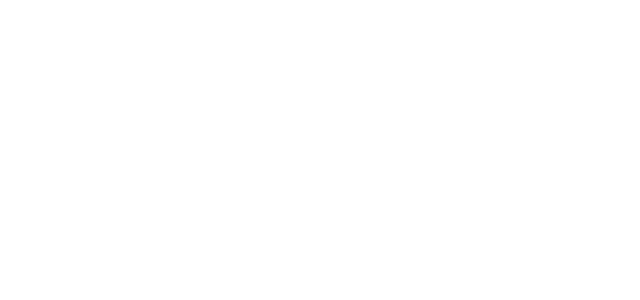
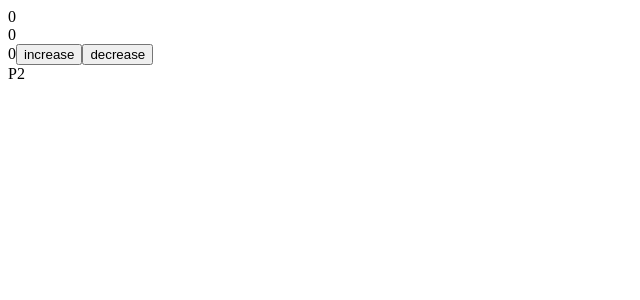
Before and after one commit to HamSungJun/react-beta-docs-follow, a React (Vite) app: page /Counter in a window 1280 px wide. Before the commit this address had no page. Shown: the top 300 px of the page, without its empty margins (0-640 px from the left). Built offline with nearby package versions, Linux system fonts and the light colour scheme.

Commit message:
ADD: useContext

```diff
--- a/src/Router.tsx
+++ b/src/Router.tsx
@@ -1,10 +1,12 @@
 import { Suspense, lazy } from 'react';
 import { BrowserRouter, Routes, Route } from 'react-router-dom';
 import { StaticRouter, StaticRouterProps } from 'react-router-dom/server';
+import CounterProvider from './common/contexts/counter/CounterProvider';
 
 const Home = lazy(() => import('@/pages/Home'));
 const About = lazy(() => import('@/pages/About'));
 const Contact = lazy(() => import('@/pages/Contact'));
+const Counter = lazy(() => import('@/pages/Counter'));
 
 interface IRouter {
   url?: string;
@@ -34,9 +36,12 @@
 );
 
 const AppRoutes = () => (
-  <Routes>
-    <Route path="/" element={<Home />} />
-    <Route path="/About" element={<About />} />
-    <Route path="/Contact" element={<Contact />} />
-  </Routes>
+  <CounterProvider>
+    <Routes>
+      <Route path="/" element={<Home />} />
+      <Route path="/About" element={<About />} />
+      <Route path="/Contact" element={<Contact />} />
+      <Route path="/Counter" element={<Counter />} />
+    </Routes>
+  </CounterProvider>
 );
--- /dev/null
+++ b/src/common/contexts/counter/CounterContext.ts
@@ -0,0 +1,12 @@
+import { createContext } from 'react';
+
+interface ICounterDispatchContext {
+  updateCount: (diff: number) => void;
+}
+
+export const CounterStateContext = createContext<number>(0);
+export const CounterDispatchContext = createContext<ICounterDispatchContext>({
+  updateCount() {
+    return;
+  },
+});
--- /dev/null
+++ b/src/common/contexts/counter/CounterProvider.tsx
@@ -0,0 +1,24 @@
+import {
+  CounterStateContext,
+  CounterDispatchContext,
+} from '@/common/contexts/counter/CounterContext';
+import { PropsWithChildren, useMemo, useState } from 'react';
+
+export default function CounterProvider({ children }: PropsWithChildren) {
+  const [count, setCount] = useState(0);
+  const counterDispatches = useMemo(
+    () => ({
+      updateCount(diff: number) {
+        setCount((prevCount) => prevCount + diff);
+      },
+    }),
+    [],
+  );
+  return (
+    <CounterDispatchContext.Provider value={counterDispatches}>
+      <CounterStateContext.Provider value={count}>
+        {children}
+      </CounterStateContext.Provider>
+    </CounterDispatchContext.Provider>
+  );
+}
--- /dev/null
+++ b/src/common/contexts/counter/useCounter.ts
@@ -0,0 +1,14 @@
+import { useContext } from 'react';
+import {
+  CounterDispatchContext,
+  CounterStateContext,
+} from '@/common/contexts/counter/CounterContext';
+
+export default function useCounter() {
+  const count = useContext(CounterStateContext);
+  const { updateCount } = useContext(CounterDispatchContext);
+  return {
+    count,
+    updateCount,
+  };
+}
--- /dev/null
+++ b/src/counter/components/C1.tsx
@@ -0,0 +1,25 @@
+import useCounter from '@/common/contexts/counter/useCounter';
+
+export default function C1() {
+  const { count, updateCount } = useCounter();
+  console.log('C1');
+  return (
+    <div>
+      {count}
+      <button
+        onClick={() => {
+          updateCount(1);
+        }}
+      >
+        increase
+      </button>
+      <button
+        onClick={() => {
+          updateCount(-1);
+        }}
+      >
+        decrease
+      </button>
+    </div>
+  );
+}
--- /dev/null
+++ b/src/counter/components/P1.tsx
@@ -0,0 +1,13 @@
+import C1 from '@/counter/components/C1';
+import useCounter from '@/common/contexts/counter/useCounter';
+
+export default function P1() {
+  const { count } = useCounter();
+  console.log('P1');
+  return (
+    <div>
+      {count}
+      <C1 />
+    </div>
+  );
+}
--- /dev/null
+++ b/src/counter/components/P2.tsx
@@ -0,0 +1,4 @@
+export default function P2() {
+  console.log('P2');
+  return <div>P2</div>;
+}
--- /dev/null
+++ b/src/pages/Counter.tsx
@@ -0,0 +1,13 @@
+import useCounter from '@/common/contexts/counter/useCounter';
+import P1 from '@/counter/components/P1';
+import P2 from '@/counter/components/P2';
+export default function Counter() {
+  const { count } = useCounter();
+  return (
+    <div>
+      {count}
+      <P1 />
+      <P2 />
+    </div>
+  );
+}
--- a/tsconfig.json
+++ b/tsconfig.json
@@ -5,7 +5,7 @@
     "allowJs": true,
     "skipLibCheck": true,
     "strict": true,
-    "forceConsistentCasingInFileNames": true,
+    "forceConsistentCasingInFileNames": false,
     "noEmit": true,
     "esModuleInterop": true,
     "module": "esnext",
```
Also changed, not shown: 1 other file (tests, documents, lock files or other folders).
